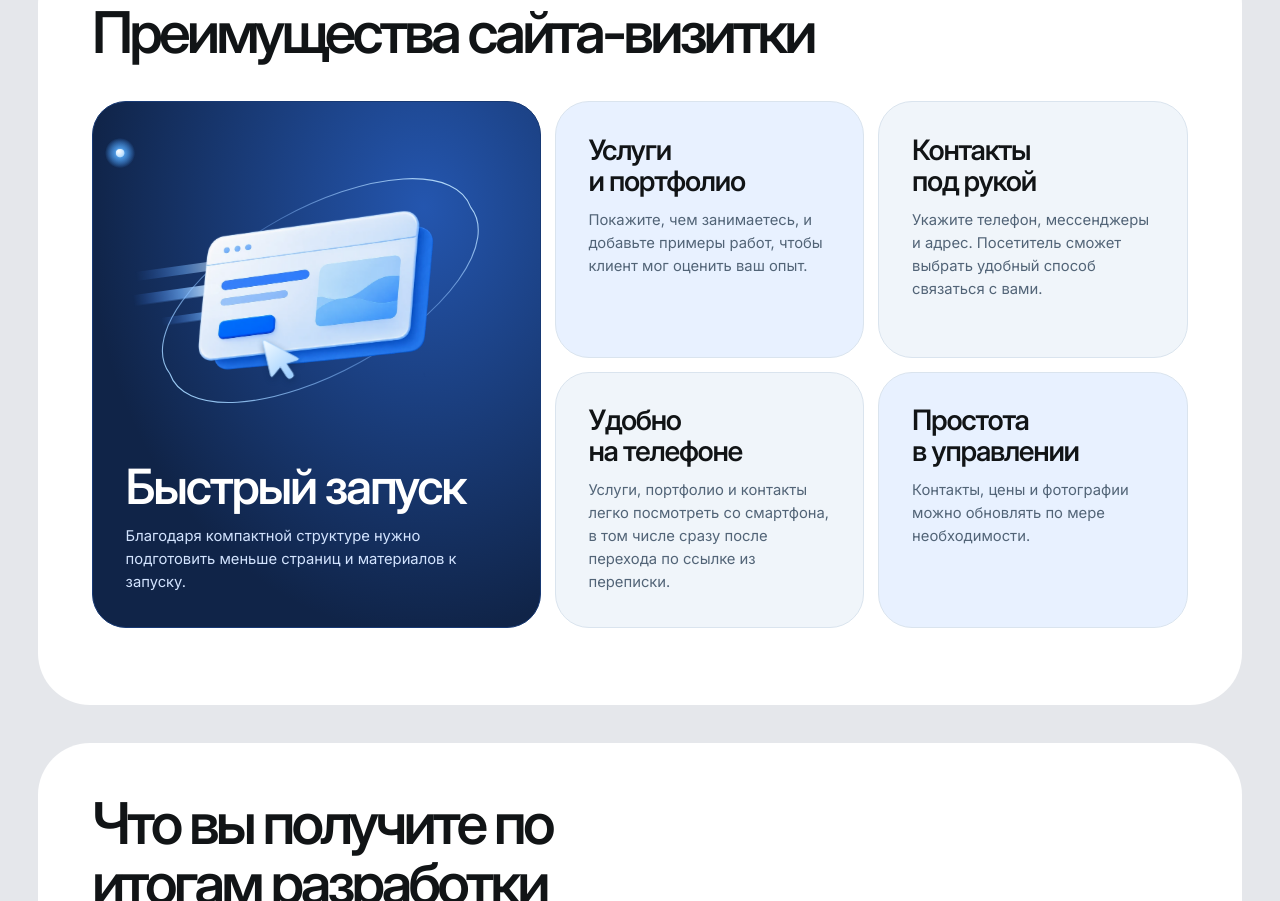
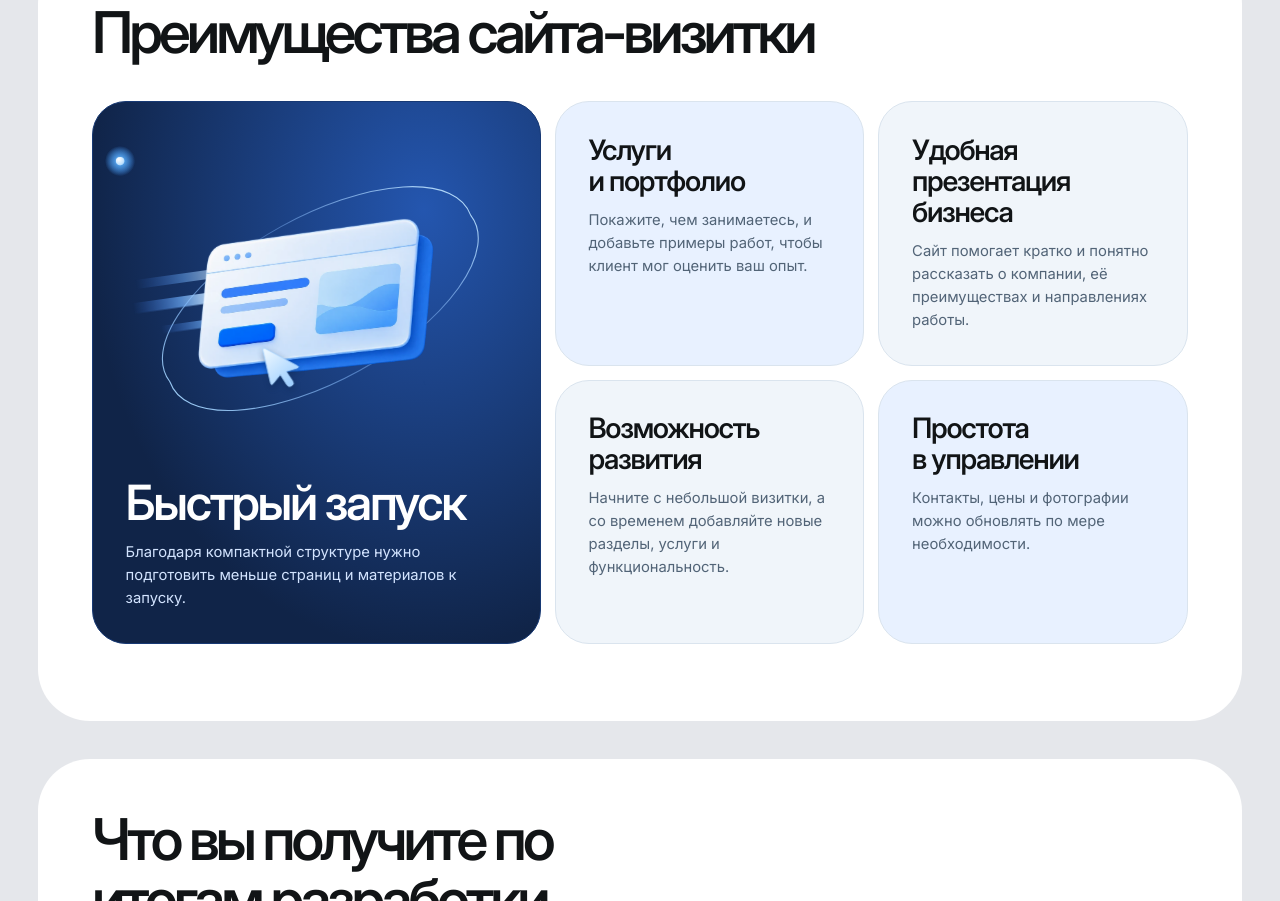
Before and after one commit to eugeneplug/Digital-Plug, a plain HTML site: page services/web-development/business-card/index.html in a window 1280 px wide. Shown: the part 1193-2094 px from the top of the page. Drawn offline with Linux system fonts and the light colour scheme.

Commit message:
Update index.html

```diff
--- a/services/web-development/business-card/index.html
+++ b/services/web-development/business-card/index.html
@@ -179,12 +179,12 @@
             <p>Покажите, чем занимаетесь, и добавьте примеры работ, чтобы клиент мог оценить ваш опыт.</p>
           </li>
           <li class="landing-benefit" data-landing-reveal="140">
-            <h3>Контакты<br>под рукой</h3>
-            <p>Укажите телефон, мессенджеры и адрес. Посетитель сможет выбрать удобный способ связаться с вами.</p>
+            <h3>Удобная<br>презентация бизнеса</h3>
+            <p>Сайт помогает кратко и понятно рассказать о компании, её преимуществах и направлениях работы.</p>
           </li>
           <li class="landing-benefit" data-landing-reveal="210">
-            <h3>Удобно<br>на телефоне</h3>
-            <p>Услуги, портфолио и контакты легко посмотреть со смартфона, в том числе сразу после перехода по ссылке из переписки.</p>
+            <h3>Возможность<br>развития</h3>
+            <p>Начните с небольшой визитки, а со временем добавляйте новые разделы, услуги и функциональность.</p>
           </li>
           <li class="landing-benefit" data-landing-reveal="280">
             <h3>Простота<br>в управлении</h3>
```
